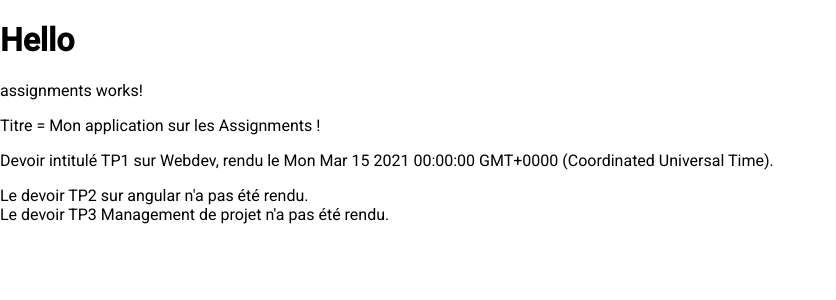
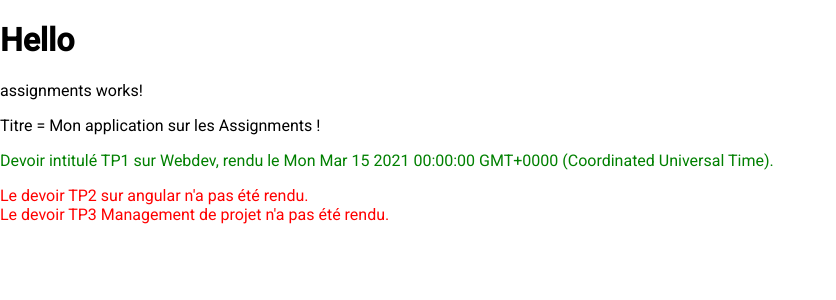
Before and after one commit to Cecileblbl/AssignementApp, an Angular app: page / in a window 1280 px wide. Shown: the top 300 px of the page, without its empty margins (0-836 px from the left). Built offline with nearby package versions, Linux system fonts and the light colour scheme.

Commit message:
Slide 47

```diff
--- a/src/app/assignments/assignments.component.html
+++ b/src/app/assignments/assignments.component.html
@@ -1,6 +1,7 @@
 <p>assignments works!</p>
 <p>Titre = {{titre}}</p>
-<div *ngFor="let assignment of assignments">
+<div *ngFor="let assignment of assignments"
+[ngStyle]="{'color': assignment.rendu ? 'green' : 'red'}">
     <p *ngIf="assignment.rendu; else nonsoumis">
         Devoir intitulé {{assignment.nom}}, rendu le
                                   {{assignment.dateDeRendu}}.
```
